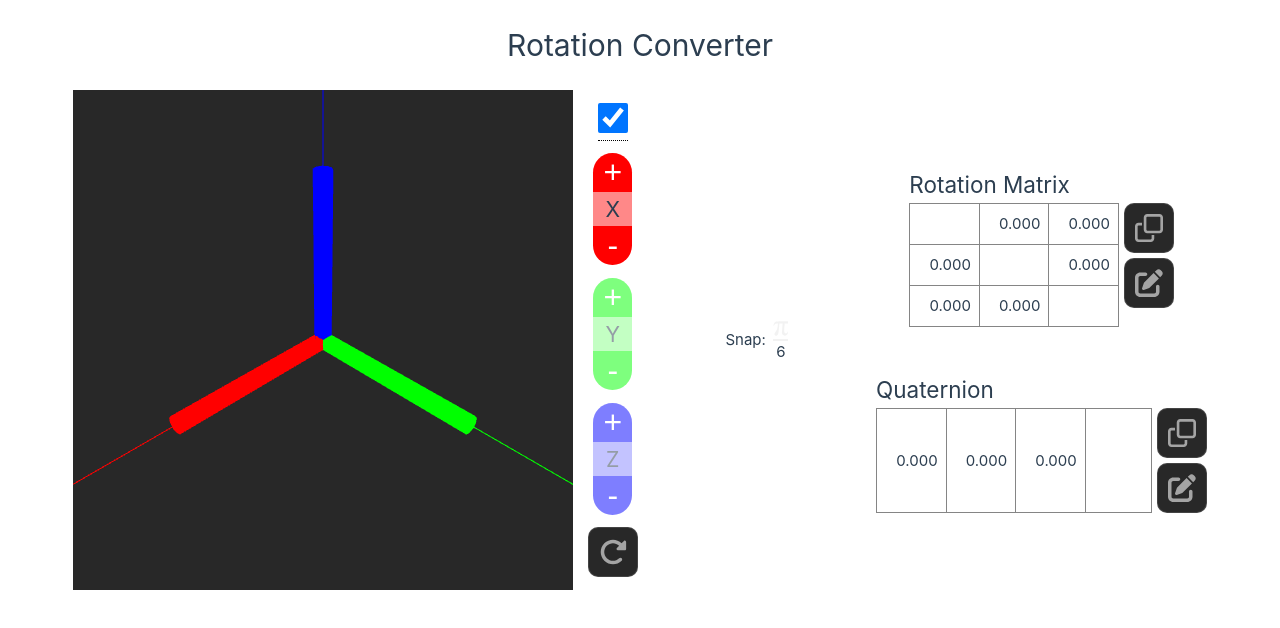
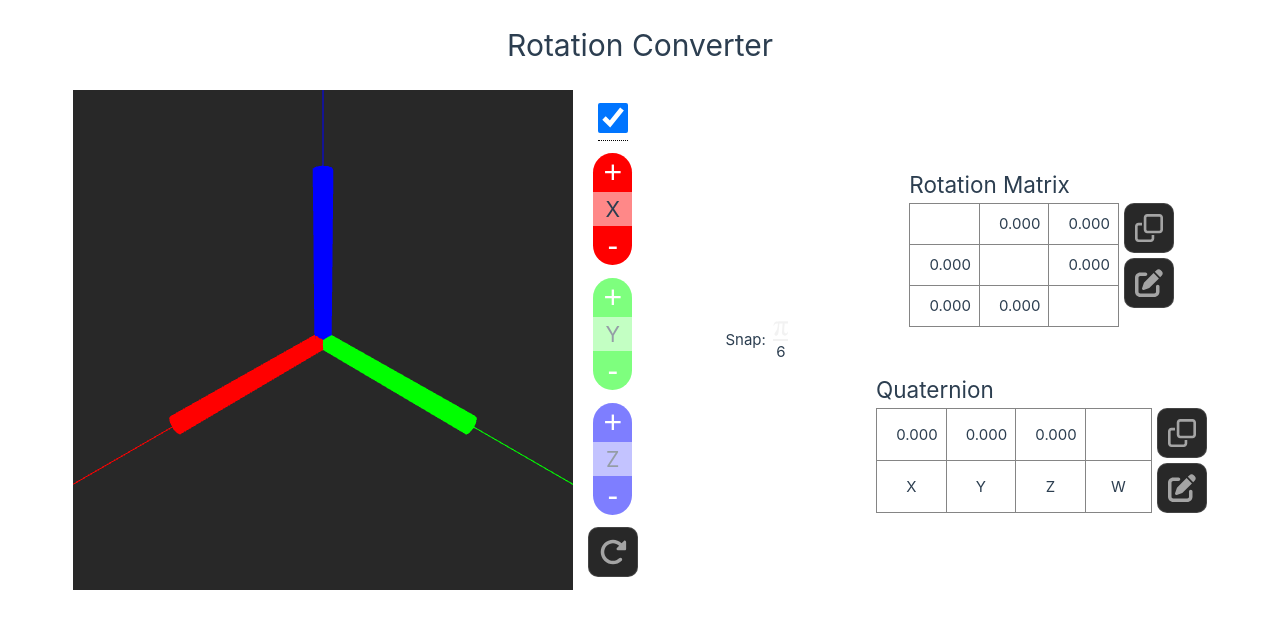
Before and after one commit to Divelix/rotation_converter, a Vue app: page / in a window 1280 px wide. Shown: the top 628 px of the page. Built offline with nearby package versions, Linux system fonts and the light colour scheme.

Commit message:
feat: Axes labels for quat + more intuitive hotkeys

```diff
--- a/src/components/Vis3D.vue
+++ b/src/components/Vis3D.vue
@@ -109,7 +109,7 @@ function resetCamera() {
 function updateRot() {
   rotFrame.updateMatrix()
   rotMat.value = new Matrix3().setFromMatrix4(rotFrame.matrix).elements
-  quat.value = new Quaternion().setFromRotationMatrix(rotFrame.matrix).toArray()
+  quat.value = rotFrame.quaternion.toArray()
 }
 
 watch(rotMat, (newRotArr) => {
@@ -163,6 +163,14 @@ function decCurrAxisRot() {
   }
 }
 
+function incSnapDenom() {
+  snapDenom.value += snapDenom.value < 100 ? 1 : 0
+}
+
+function decSnapDenom() {
+  snapDenom.value -= snapDenom.value > 1 ? 1 : 0
+}
+
 function handleScroll(event: WheelEvent) {
   if (isEdit.value) {
     return
@@ -171,13 +179,13 @@ function handleScroll(event: WheelEvent) {
   const isUp = event.deltaY > 0
   if (isUp) {
     if (isAlt.value) {
-      snapDenom.value += snapDenom.value < 100 ? 1 : 0
+      incSnapDenom()
     } else {
       decCurrAxisRot()
     }
   } else {
     if (isAlt.value) {
-      snapDenom.value -= snapDenom.value > 1 ? 1 : 0
+      decSnapDenom()
     } else {
       incCurrAxisRot()
     }
@@ -214,15 +222,19 @@ function onKeydown(event: KeyboardEvent) {
       focusZ()
       break
     case "ArrowUp":
-    case "ArrowRight":
     case "KeyK":
-    case "KeyL":
+      incSnapDenom()
+      break
+    case "ArrowDown":
+    case "KeyJ":
+      decSnapDenom()
+      break
+    case "ArrowLeft":
+    case "KeyH":
       incCurrAxisRot()
       break
-    case "ArrowDown":
-    case "ArrowLeft":
-    case "KeyJ":
-    case "KeyH":
+    case "ArrowRight":
+    case "KeyL":
       decCurrAxisRot()
       break
     case "KeyA":
--- a/src/components/VisQuat.vue
+++ b/src/components/VisQuat.vue
@@ -151,6 +151,12 @@ watch(quat, (newQuat) => {
                         </div>
                     </td>
                 </tr>
+                <tr>
+                    <td>X</td>
+                    <td>Y</td>
+                    <td>Z</td>
+                    <td>W</td>
+                </tr>
             </table>
             <div class="action-buttons">
                 <ActionButton @btn-click="copyQuat">
```
